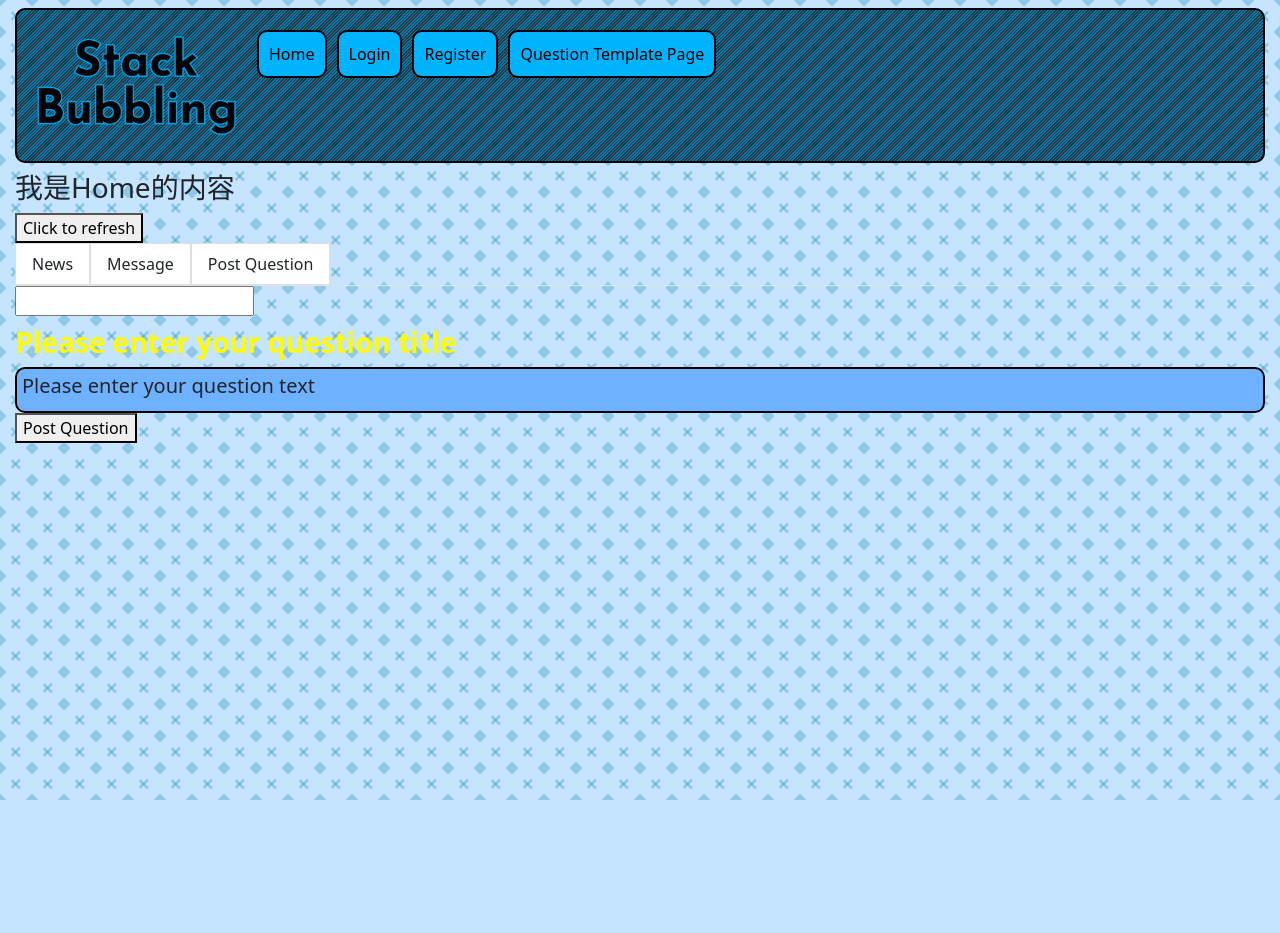
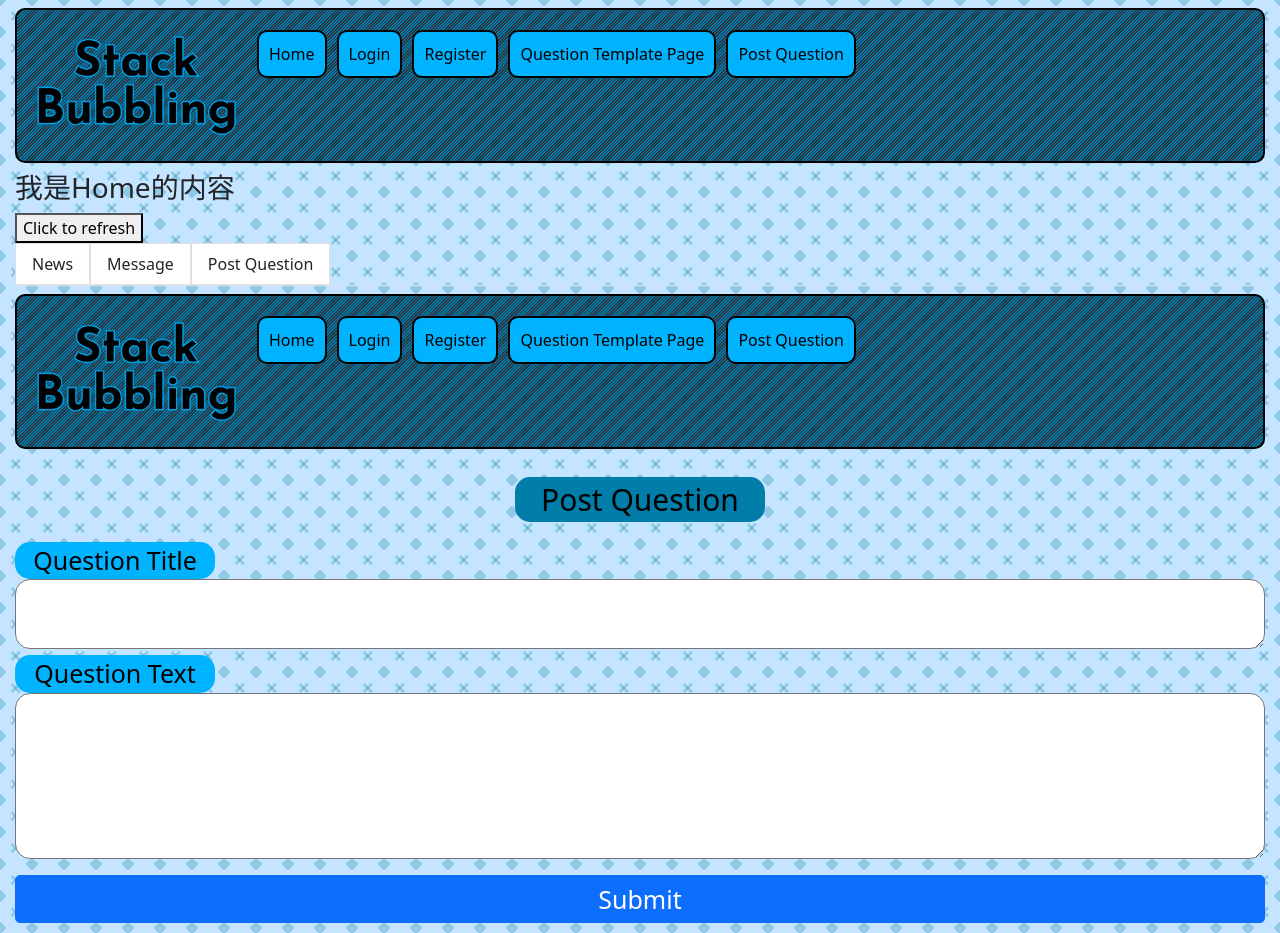
Before and after one commit to DrakeHunterK7/SOEN-341-Fall-2021-TEAM-300, a React (Create React App) app in the folder frontend-stack-bubbling/: page /home/postquestion in a window 1280 px wide. Before the commit the page ends 800 px from the top, so only its background shows below. Built offline with nearby package versions, Linux system fonts and the light colour scheme.

Commit message:
Completed frontend posting question page

```diff
--- a/frontend-stack-bubbling/src/App.jsx
+++ b/frontend-stack-bubbling/src/App.jsx
@@ -7,6 +7,8 @@
 import Register from "./pages/Register";
 import UserProfile from "./pages/UserProfile";
 import QuestionTemplatePage from "./pages/QuestionTemplatePage";
+import PostQuestion from "./pages/PostQuestion";
+
 
 // components
 import Header from "./components/Header";
@@ -32,6 +34,8 @@
                   <Route path="/register" component={Register} />
                   <Route path="/userProfile" component={UserProfile} />
                   <Route path="/questiontemplatepage" component={QuestionTemplatePage} />
+                  <Route path="/postquestion" component={PostQuestion} />
+
                   <Redirect to="/home" />
                 </Switch>
               </div>
--- a/frontend-stack-bubbling/src/components/Header/index.jsx
+++ b/frontend-stack-bubbling/src/components/Header/index.jsx
@@ -80,6 +80,11 @@
                     Question Template Page
                   </MyNavLink>
                 </li>
+                <li className="tab">
+                  <MyNavLink replace to="/postquestion" className="link">
+                    Post Question
+                  </MyNavLink>
+                </li>
               </ul>
             )}
           </div>
--- a/frontend-stack-bubbling/src/pages/Home/PostQuestion/index.jsx
+++ /dev/null
@@ -1,44 +0,0 @@
-import React, { Component } from 'react'
-import React2 ,{useState}from 'react'
-import "../../../../src/components/QuestionBox/index.css"
-
-var questiontitle = "Please enter your question title";
-var questiontext = "Please enter your question text";
-function App(){
-  const [data,setData]=useState(null)
-  const [print,setPrint]=useState(false)
-
-    function getData(val)
-    {
-      console.warn(val.target.value)
-      setData(val.target.value)
-      setPrint(false)
-    }
-    return (
-      <div className="App">
-
-
-
-      <div><input type="text" onChange={getData} /></div>
-
-      <div className="question-title">
-                  <h3>{questiontitle}</h3>
-                </div>
-
-                <div className="question-text">
-                  <h5>{questiontext}</h5>
-                </div>
-
-
-      <button onClick={()=>setPrint(true)} >Post Question</button>
-
-      {
-         print?
-         <p> {data}</p>
-         :null
-       }
-      </div>
-    );
-}
-
-export default App;
--- a/frontend-stack-bubbling/src/pages/Home/index.jsx
+++ b/frontend-stack-bubbling/src/pages/Home/index.jsx
@@ -4,7 +4,8 @@
 import News from "./News";
 import Message from "./Message";
 import Header from '../../components/Header/'
-import PostQuestion from'./PostQuestion'
+import PostQuestion from'../PostQuestion'
+
 
 export default class Home extends Component {
   constructor(){
--- a/frontend-stack-bubbling/src/pages/Login/index.css
+++ b/frontend-stack-bubbling/src/pages/Login/index.css
@@ -46,3 +46,34 @@
     padding-top: 15px;
     padding-bottom: 15px;
 }
+
+.submit-position{
+    width: 100%;
+    font-size: 25px;
+    line-height: 30px;
+    margin: 10px 0px 10px 0px;
+}
+
+.questiontitle {
+    width: 200px;
+    font-size: 25px;
+    color: rgb(0, 0, 0);
+    border-radius: 15px;
+    background-color: #00b3ff;
+    text-align: center;
+
+
+}
+.questionbox{
+
+    width: 100%;
+    border-radius: 15px;
+    padding:10px;
+
+}
+.textbox{
+    width: 100%;
+    border-radius: 15px;
+    rows : 200;
+    padding:10px;
+}
--- /dev/null
+++ b/frontend-stack-bubbling/src/pages/PostQuestion/index.jsx
@@ -0,0 +1,103 @@
+import React, { Component } from 'react'
+import Popup from '../../components/Popup'
+import Header from "../../components/Header/";
+
+
+
+
+export default class Login extends Component {
+  constructor(props) {
+    super();
+    this.state = {
+      questiontitle: "",
+      questiontext: "",
+      tigger:false,
+      isSuccess:true
+    };
+
+    this.handleSubmit = this.handleSubmit.bind(this);
+    this.handleChange = this.handleChange.bind(this);
+    this.setTiggerAlertBox = this.setTiggerAlertBox.bind(this);
+  }
+
+  setTiggerAlertBox(value){
+    this.setState({
+      tigger: value,
+    });
+  }
+
+  handleChange(e) {
+    this.setState({
+      [e.target.name]: e.target.value,
+    });
+  }
+
+  handleSubmit(e) {
+    e.preventDefault();
+    const { questiontitle, questiontext } = this.state;
+
+
+  }
+
+  render() {
+    return (
+      <div className="container-margin">
+        <Header/>
+        <div className="pagetitle">Post Question</div>
+
+        <Popup
+          tigger={this.state.tigger}
+          setTiggerAlertBox={this.setTiggerAlertBox}
+          isSuccess={this.state.isSuccess}
+        >
+          {this.state.loginMsg}
+          The Question has been posted.
+        </Popup>
+
+        <form onSubmit={this.handleSubmit}>
+          <div>
+          <label className = "questiontitle" for="questiontitle">Question Title</label>
+          <br/>
+            <textarea
+              className = "questionbox"
+              type="questiontitle"
+              name="questiontitle"
+              value={this.state.questiontitle}
+              onChange={this.handleChange}
+
+              id="floatingInput"
+              required
+            />
+
+          </div>
+          <div>
+          <label className = "questiontitle" for="questiontext">Question Text</label>
+          <br/>
+            <textarea
+              className = "textbox"
+              rows = "6"
+              type="questiontext"
+              name="questiontext"
+              value={this.state.questiontext}
+              onChange={this.handleChange}
+
+              id="floatingquestiontext"
+              required
+            />
+
+          </div>
+
+          <div>
+            <button
+              type="submit"
+              className="btn btn-primary btn-lg submit-position"
+            >
+              Submit
+            </button>
+
+          </div>
+        </form>
+      </div>
+    );
+  }
+}
```
